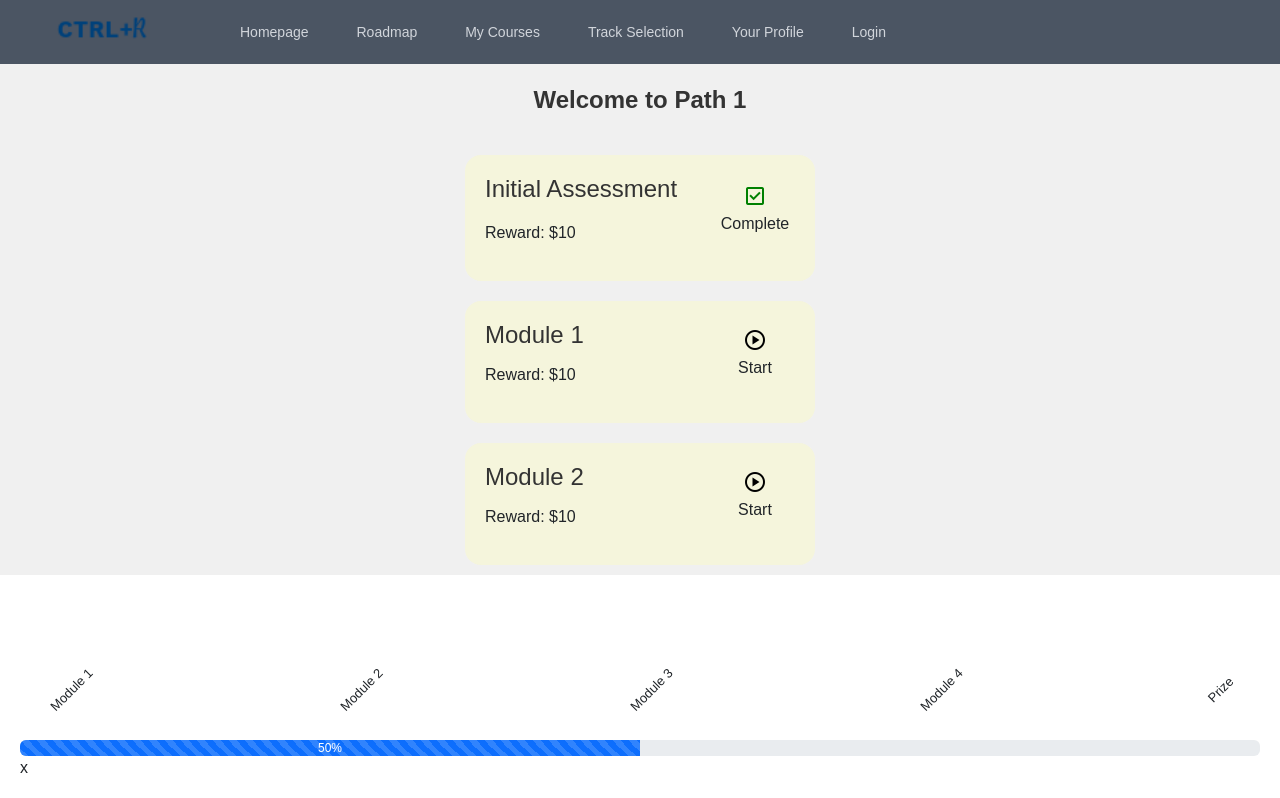
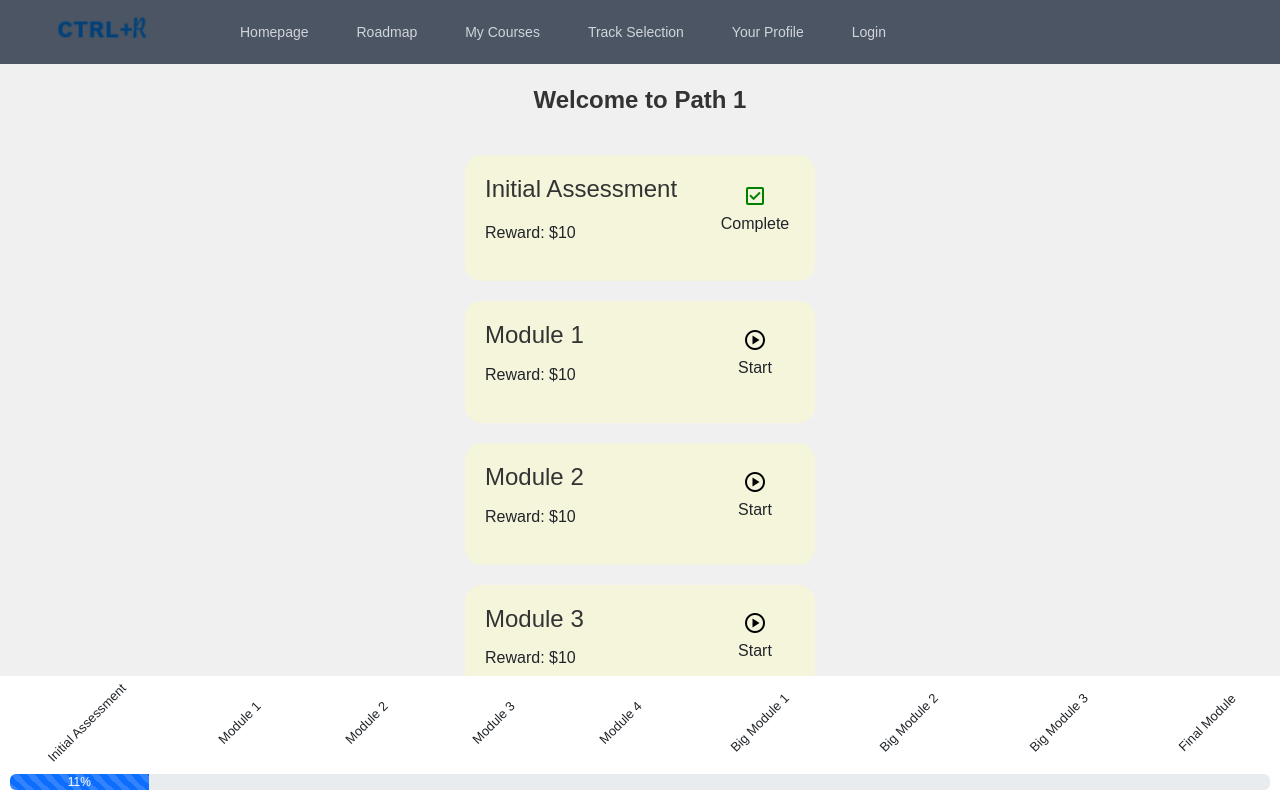
Before and after one commit to cfgcolumbus23/Team-15, a React (Create React App) app in the folder learning-app/: page /roadmap in a window 1280 px wide. Shown: the top 798 px of the page. Built offline with nearby package versions, Linux system fonts and the light colour scheme.

Commit message:
add progress bar to roadmap

```diff
--- a/learning-app/src/components/Rewardbar/RewardbarElement.css
+++ b/learning-app/src/components/Rewardbar/RewardbarElement.css
@@ -8,6 +8,7 @@
 .barlabel p {
     transform: rotate(-45deg);
     font-size: small;
+    margin-top: 2px;
 }
 
 .rewarddiv{
@@ -16,7 +17,7 @@
     position:fixed;
     left:0;
     right:0;
-    padding:20px;
+    padding:10px;
 }
 
 #xbutton{
--- a/learning-app/src/components/Rewardbar/RewardbarElement.js
+++ b/learning-app/src/components/Rewardbar/RewardbarElement.js
@@ -3,7 +3,7 @@ import ProgressBar from 'react-bootstrap/ProgressBar';
 import 'bootstrap/dist/css/bootstrap.min.css';
 import './RewardbarElement.css';
 
-const now = 50;
+const now = 11;
 export const RewardBar=() =>{
     return (
         <div>
@@ -14,6 +14,31 @@ export const RewardBar=() =>{
 
 function RewardBarClosing() {
     const [isShown, setIsShown] = useState(true);
+
+    {/* Read in JSON File */}
+
+    const [data,setData]=useState([]);
+    const getData=()=>{
+        fetch('mock.json'
+        ,{
+          headers : {
+            'Content-Type': 'application/json',
+            'Accept': 'application/json'
+           }
+        }
+        )
+          .then(function(response){
+            {/* Console log */}
+            console.log(response)
+            return response.json();
+          })
+          .then(function(mockJson) {
+            setData(mockJson);
+          });
+      }
+      useEffect(()=>{
+        getData()
+      },[])
 
     const handleClick = event => {
     // toggle shown state when clicked
@@ -26,14 +51,9 @@ function RewardBarClosing() {
           {isShown && (
             <div class="rewarddiv">
                 <container class="barlabel">
-                    <p>Module 1</p>
-                    <p>Module 2</p>
-                    <p>Module 3</p>
-                    <p>Module 4</p>
-                    <p>Prize</p>
+                    {data.Path1?.map((item, index)=><p>{item.moduleName}</p>)}
                 </container>
                 <ProgressBar now={now} label={`${now}%`} class="rewardbar" striped="true"/>
-                <button onClick={handleClick} class="xbutton">x</button>
             </div>
           )}
         </div>
```
